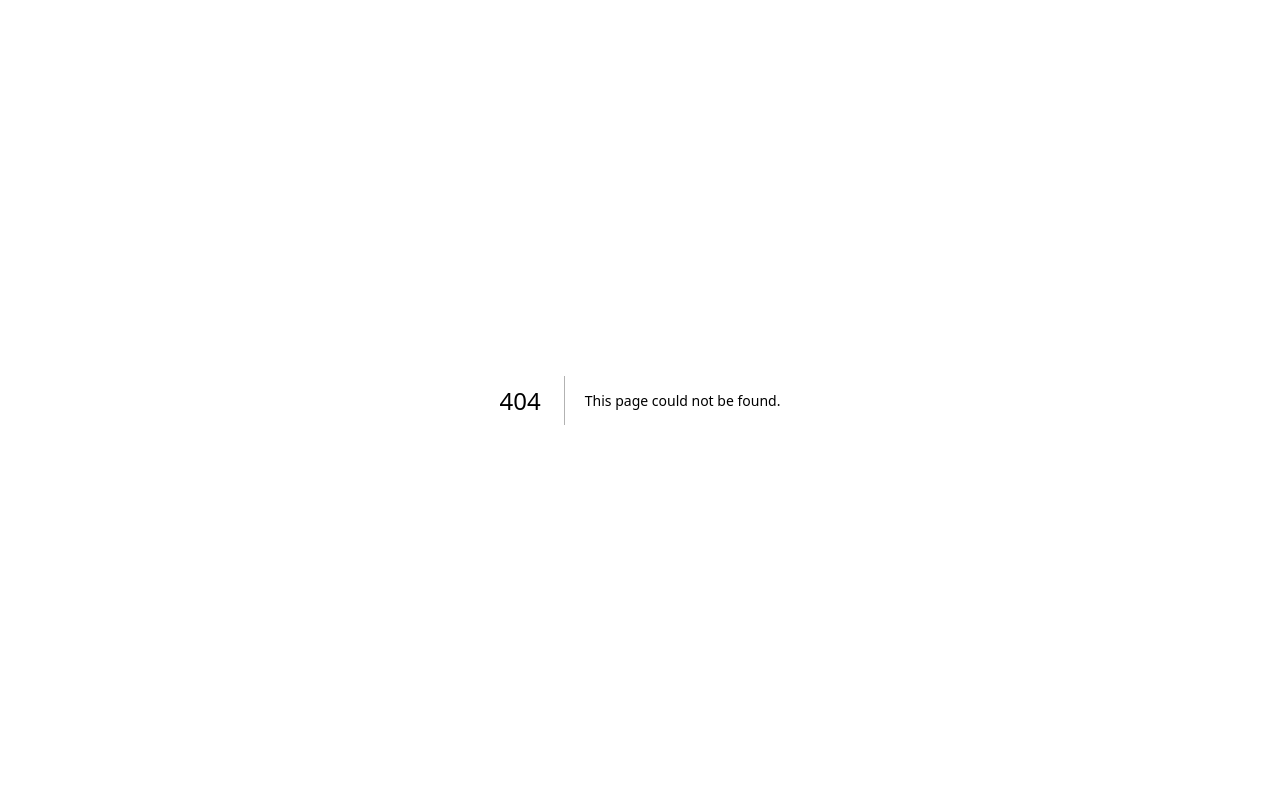
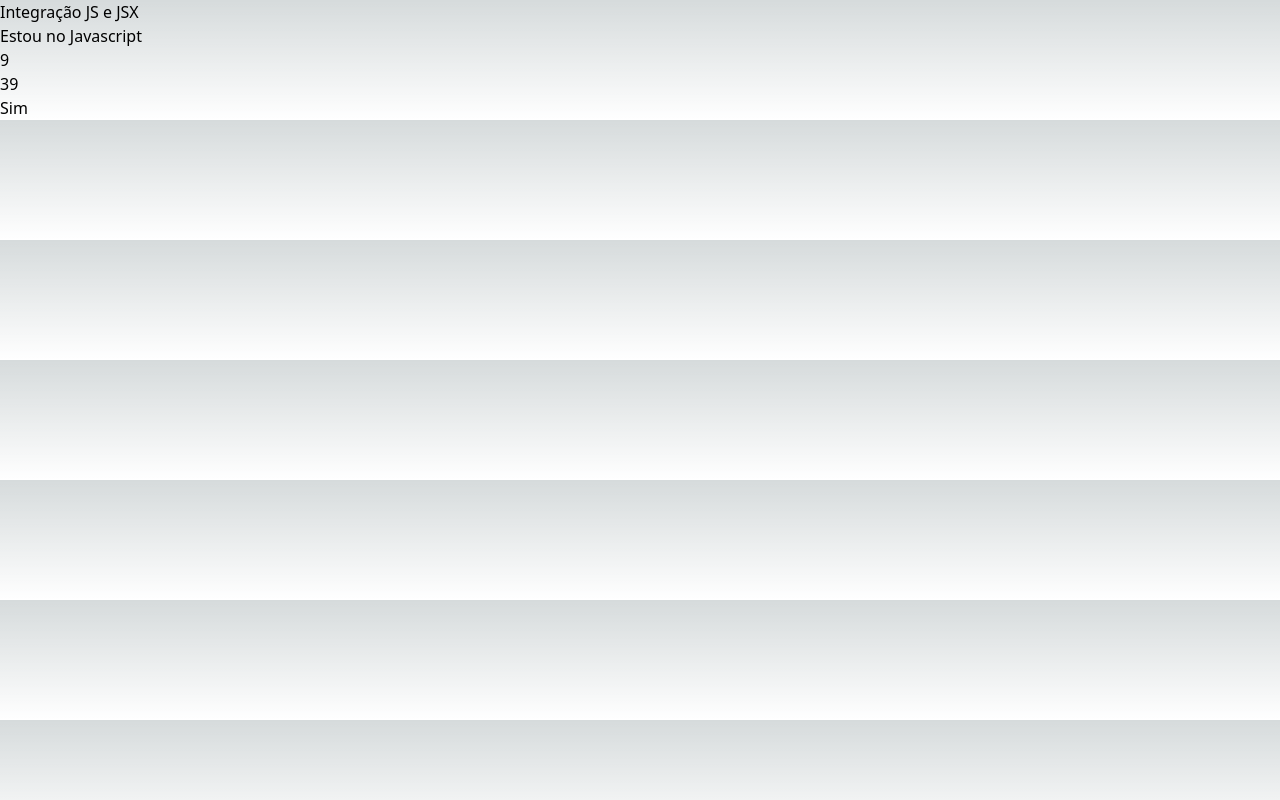
Before and after one commit to David-Santana98/exercicios, a Next.js app: page /basicos/jsx4 in a window 1280 px wide. Before the commit this address had no page. Built offline with nearby package versions, Linux system fonts and the light colour scheme.

Commit message:
função no jsx

```diff
--- /dev/null
+++ b/pages/basicos/jsx4.jsx
@@ -0,0 +1,20 @@
+export default function jsx4() {
+    const subtitulo = "Estou no Javascript"
+    return (
+        <div>
+            <h1>Integração JS e JSX</h1>
+            <h2>{subtitulo}</h2>
+            <h3>{3 * 3}</h3>
+            <h3>{Math.max(13,39)}</h3>
+            <h3>{entre(9.6, 1, 10)}</h3>
+        </div>
+    )
+}
+function entre(valor, min, max) {
+    if(valor >= min && valor <= max) {
+        return "Sim"
+    }else  {
+
+        return "Não"
+    }
+}
```
